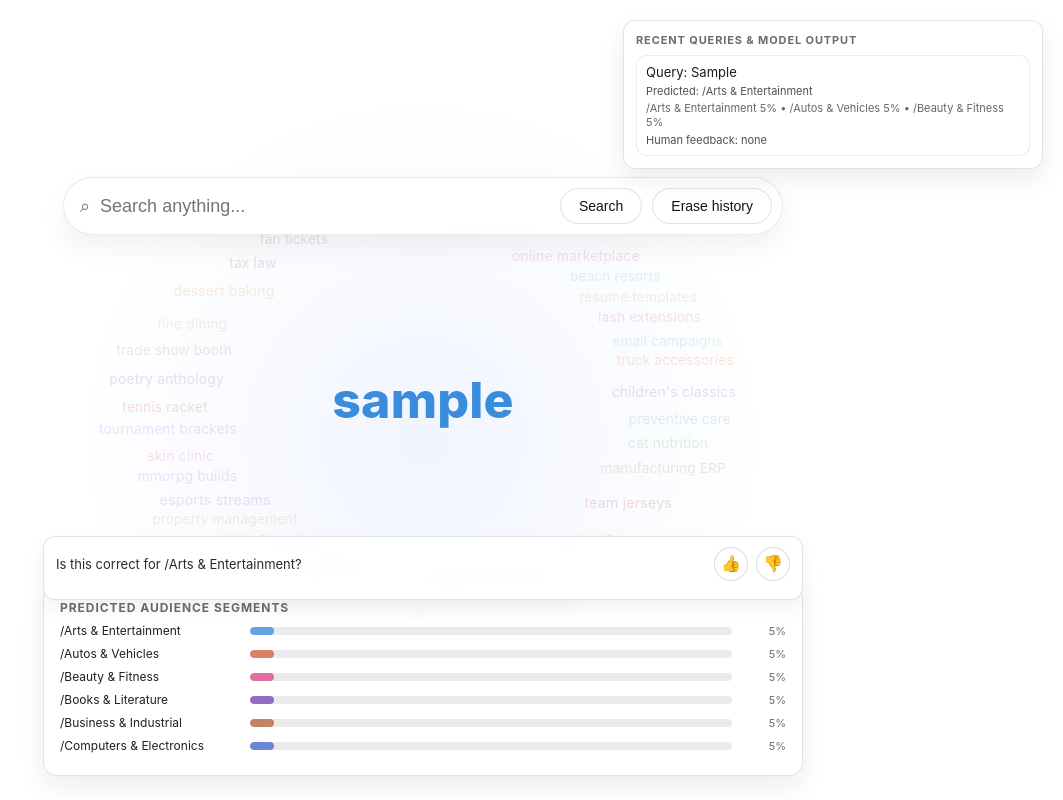
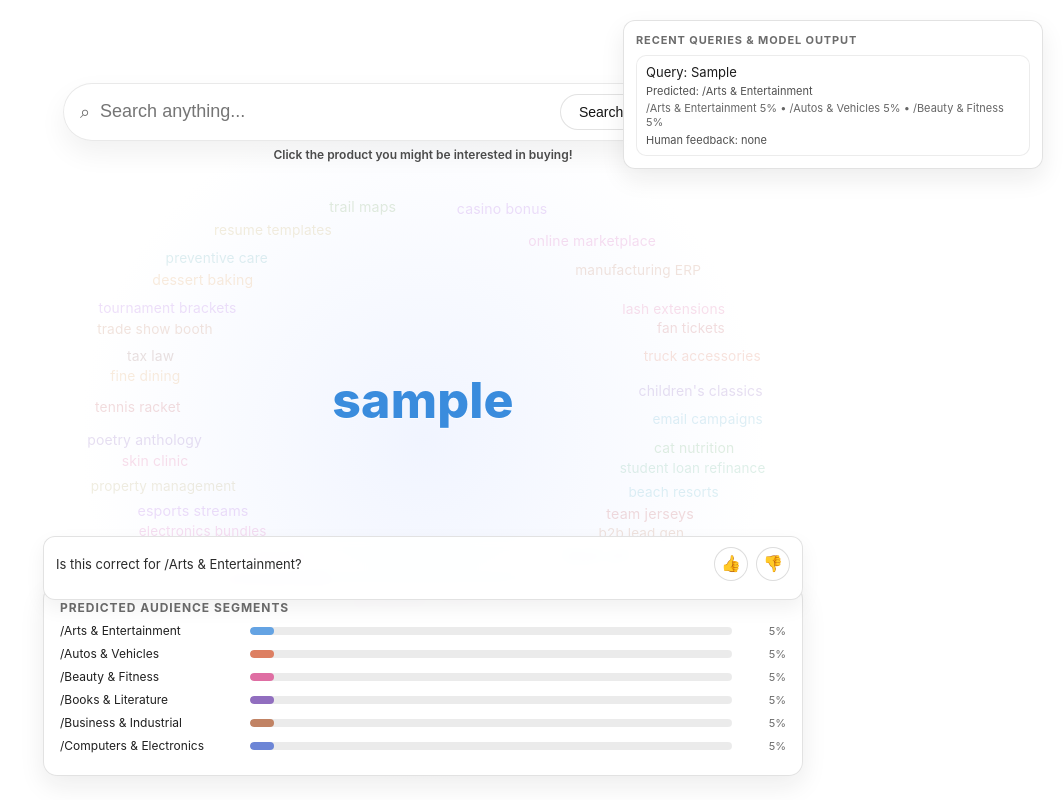
Before and after one commit to djleamen/search-ad-learning, a plain HTML site: page index.html in a window 1280 px wide. Both pictures are taken after typing "Sample" into the empty fields and a click on the button "Search". Shown: the whole page, without its empty margins (217-1280 px from the left). Drawn offline with Linux system fonts and the light colour scheme; no server answers.

Commit message:
ui improvements

```diff
--- a/app.js
+++ b/app.js
@@ -101,8 +101,12 @@
 let bubbleCleared = false;
 let selectedCloudTagKey = null;
 const conversionNotifications = [];
+let searchBarDocked = false;
+let dockAnimationPromise = null;
+let cloudPointerLocal = null;
 
 const cloudEl = document.getElementById("cloud");
+const centerStageEl = document.querySelector(".center-stage");
 const formEl = document.getElementById("searchForm");
 const inputEl = document.getElementById("searchInput");
 const statusLineEl = document.getElementById("statusLine");
@@ -148,6 +152,20 @@
   }
 });
 
+cloudEl?.addEventListener("mousemove", (event) => {
+        const bounds = cloudEl.getBoundingClientRect();
+        cloudPointerLocal = {
+                x: event.clientX - bounds.left,
+                y: event.clientY - bounds.top,
+        };
+        applyCursorPull();
+});
+
+cloudEl?.addEventListener("mouseleave", () => {
+        cloudPointerLocal = null;
+        applyCursorPull();
+});
+
 clearBubbleBtnEl?.addEventListener("click", async () => {
     /**
      * Handle the "Clear Bubble" button click event.
@@ -165,6 +183,7 @@
 
     bubbleCleared = true;
     searchCount = 0;
+    resetSearchBarDocking();
     cloudEl.style.opacity = "0";
     cloudEl.innerHTML = "";
 
@@ -203,9 +222,86 @@
         renderHistory();
     }
 
+    await ensureSearchBarDocked();
     renderCloud();
     renderSegments();
 });
+
+function ensureSearchBarDocked() {
+    /**
+     * Move the search shell from center to top once and resolve
+     * when the glide animation has completed.
+     * @returns {Promise<void>}
+     */
+    if (searchBarDocked || !centerStageEl) {
+        searchBarDocked = true;
+        return Promise.resolve();
+    }
+
+    if (dockAnimationPromise) {
+        return dockAnimationPromise;
+    }
+
+    dockAnimationPromise = new Promise((resolve) => {
+        let finished = false;
+        const cleanup = () => {
+            if (finished) return;
+            finished = true;
+            centerStageEl.removeEventListener("transitionend", onTransitionEnd);
+            searchBarDocked = true;
+            dockAnimationPromise = null;
+            resolve();
+        };
+
+        const onTransitionEnd = (event) => {
+            if (event.target === centerStageEl && event.propertyName === "transform") {
+                cleanup();
+            }
+        };
+
+        centerStageEl.addEventListener("transitionend", onTransitionEnd);
+        centerStageEl.classList.add("center-stage-docked");
+        window.setTimeout(cleanup, 760);
+    });
+
+    return dockAnimationPromise;
+}
+
+function resetSearchBarDocking() {
+    /**
+     * Reset search shell docking state to initial centered position.
+     */
+    searchBarDocked = false;
+    dockAnimationPromise = null;
+    centerStageEl?.classList.remove("center-stage-docked");
+}
+
+function applyCursorPull() {
+    /**
+     * Apply a slight cursor attraction transform to each visible cloud word.
+     */
+    const words = cloudEl?.querySelectorAll(".word") || [];
+    if (!words.length) return;
+
+    words.forEach((word) => {
+        if (!cloudPointerLocal) {
+            word.style.setProperty("--pull-x", "0px");
+            word.style.setProperty("--pull-y", "0px");
+            return;
+        }
+
+        const wordX = Number.parseFloat(word.style.left || "0");
+        const wordY = Number.parseFloat(word.style.top || "0");
+        const dx = cloudPointerLocal.x - wordX;
+        const dy = cloudPointerLocal.y - wordY;
+        const distance = Math.hypot(dx, dy) || 1;
+        const influence = clamp(1 - distance / 430, 0, 1);
+        const pullStrength = 8.5 * influence;
+
+        word.style.setProperty("--pull-x", `${((dx / distance) * pullStrength).toFixed(2)}px`);
+        word.style.setProperty("--pull-y", `${((dy / distance) * pullStrength * 0.9).toFixed(2)}px`);
+    });
+}
 
 async function submitToBackend(query) {
     /**
@@ -789,7 +885,7 @@
      /**
      * Render the tag cloud visualization based on the current tag weights and categories.
      */
-    if (searchCount === 0 || bubbleCleared) {
+    if (searchCount === 0 || bubbleCleared || !searchBarDocked) {
         cloudEl.style.opacity = "0";
         cloudEl.innerHTML = "";
         selectedCloudTagKey = null;
@@ -804,7 +900,19 @@
         .slice(0, maxWords);
 
     const bounds = cloudEl.getBoundingClientRect();
-    const layout = buildWordLayout(entries, bounds.width, bounds.height);
+    const searchBounds = formEl?.getBoundingClientRect();
+    const segmentBounds = segmentPanelEl?.classList.contains("hidden")
+        ? null
+        : segmentPanelEl.getBoundingClientRect();
+
+    const safeTop = searchBounds
+        ? Math.min(bounds.height * 0.44, Math.max(106, searchBounds.bottom + 24))
+        : 112;
+    const safeBottom = segmentBounds
+        ? Math.max(safeTop + 140, Math.min(bounds.height - 24, segmentBounds.top - 18))
+        : bounds.height - 40;
+
+    const layout = buildWordLayout(entries, bounds.width, bounds.height, safeTop, safeBottom);
 
     cloudEl.innerHTML = "";
     layout.forEach((item) => {
@@ -819,6 +927,8 @@
         wordEl.style.fontWeight = `${item.fontWeight}`;
         wordEl.style.opacity = `${item.opacity.toFixed(2)}`;
         wordEl.style.color = colorForCategory(item.category, item.tintAlpha);
+        wordEl.style.setProperty("--pull-x", "0px");
+        wordEl.style.setProperty("--pull-y", "0px");
 
         const actionsEl = document.createElement("span");
         actionsEl.className = "word-actions";
@@ -863,9 +973,10 @@
     });
 
     applyCloudSelection();
+    applyCursorPull();
 }
 
-function buildWordLayout(entries, width, height) {
+function buildWordLayout(entries, width, height, safeTop, safeBottom) {
     /**
      * Build the layout for the word cloud by calculating positions,
      * font sizes, and opacities for each tag based on their weights.
@@ -884,10 +995,6 @@
     const placed = [];
     const centerX = width / 2;
     const centerY = height / 2;
-    const verticalTopPadding = 72;
-    const verticalBottomPadding = 190;
-    const safeTop = verticalTopPadding;
-    const safeBottom = Math.max(verticalTopPadding + 80, height - verticalBottomPadding);
     const maxOuterRadius = Math.min(width * 0.47, (safeBottom - safeTop) * 0.48);
 
     entries.forEach(([tag, value], index) => {
--- a/styles.css
+++ b/styles.css
@@ -34,7 +34,10 @@
 
 .word {
   position: absolute;
-  transform: translate(-50%, -50%);
+  --pull-x: 0px;
+  --pull-y: 0px;
+  --word-scale: 1;
+  transform: translate(calc(-50% + var(--pull-x)), calc(-50% + var(--pull-y))) scale(var(--word-scale));
   white-space: nowrap;
   -webkit-user-select: none;
   -moz-user-select: none;
@@ -42,17 +45,17 @@
   user-select: none;
   letter-spacing: 0.15px;
   text-shadow: 0 1px 0 rgba(255, 255, 255, 0.65);
-  transition: opacity 220ms ease, transform 220ms ease, filter 220ms ease;
+  transition: opacity 220ms ease, transform 140ms linear, filter 220ms ease;
   cursor: pointer;
 }
 
 .word:hover {
-  transform: translate(-50%, -50%) scale(1.04);
+  --word-scale: 1.04;
 }
 
 .word.word-selected {
   opacity: 1 !important;
-  transform: translate(-50%, -50%) scale(1.08);
+  --word-scale: 1.08;
   filter: saturate(1.2);
 }
 
@@ -111,8 +114,15 @@
   inset: 0;
   display: grid;
   place-items: center;
+  align-content: center;
   z-index: 2;
   pointer-events: none;
+  transform: translateY(0);
+  transition: transform 620ms cubic-bezier(0.2, 0.82, 0.2, 1);
+}
+
+.center-stage.center-stage-docked {
+  transform: translateY(-34vh);
 }
 
 .search-shell {
```
